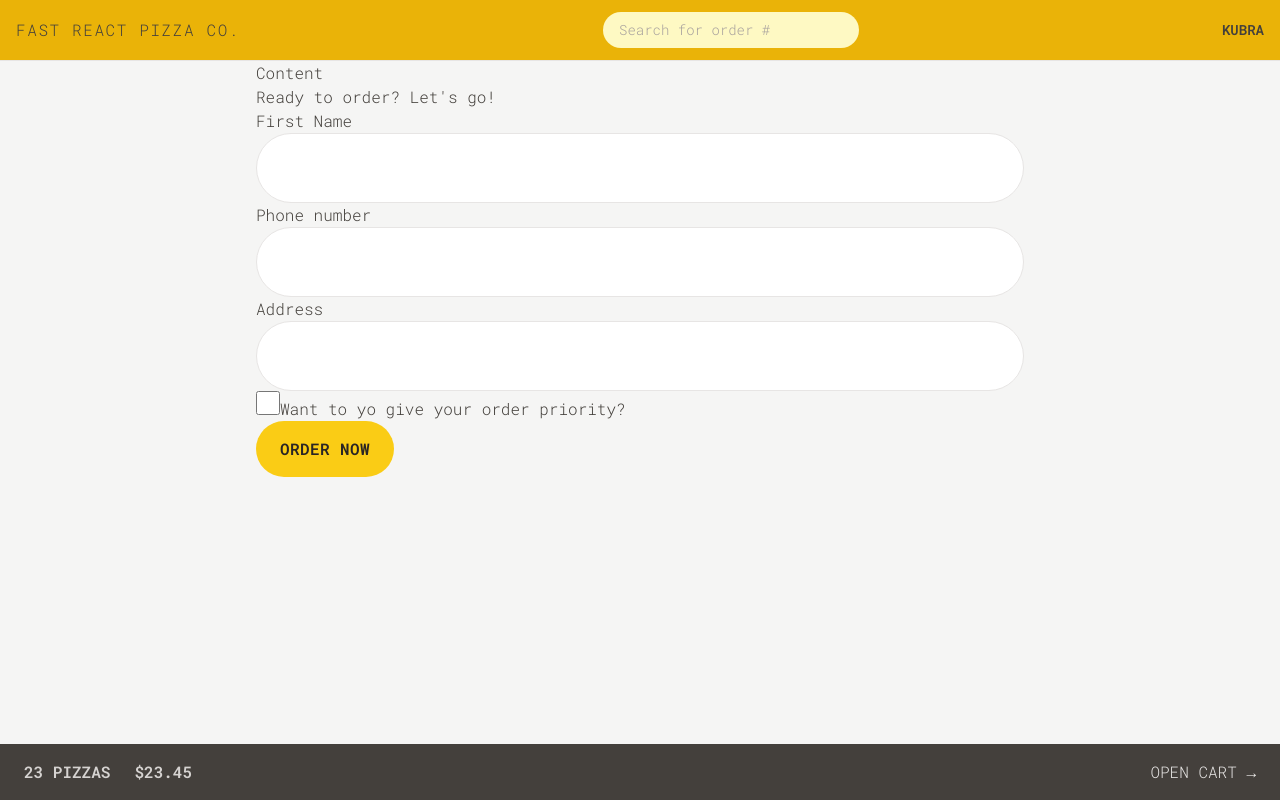
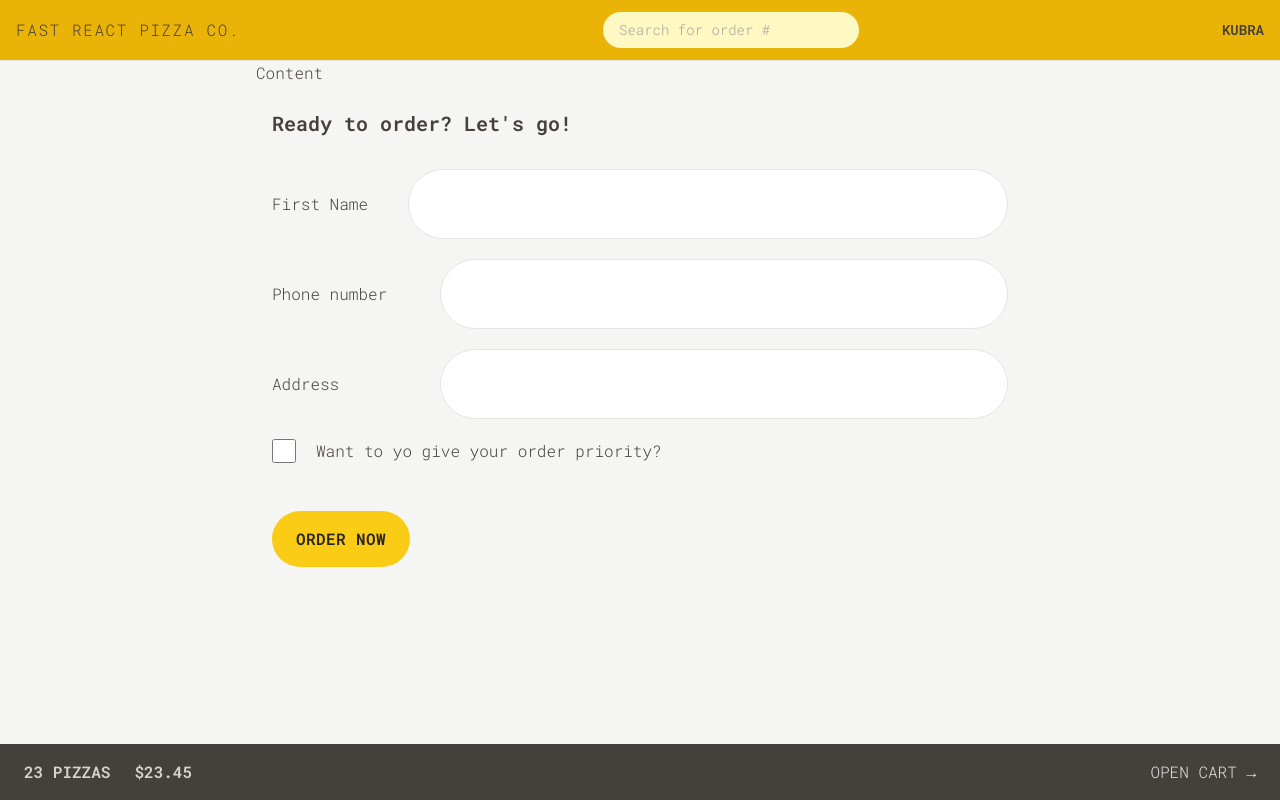
Before and after one commit to kubical12/fast-react-pizza, a React (Vite) app: page /order/new in a window 1280 px wide. Built offline with nearby package versions, Linux system fonts and the light colour scheme.

Commit message:
added cart design

```diff
--- a/src/features/order/CreateOrder.jsx
+++ b/src/features/order/CreateOrder.jsx
@@ -39,33 +39,33 @@
   const cart = fakeCart;
 
   return (
-    <div>
-      <h2>Ready to order? Let's go!</h2>
+    <div className="py-6 px-4 ">
+      <h2 className="text-xl font-semibold mb-8">Ready to order? Let's go!</h2>
 
       {/* <Form method="POST" action="/order/new"> */}
       <Form method="POST">
 
-        <div>
-          <label>First Name</label>
-          <input className="input" type="text" name="customer" required />
+        <div className="mb-5 flex gap-2 flex-col sm:flex-row sm:items-center">
+          <label className="sm:basis-40">First Name</label>
+          <input className="input w-full" type="text" name="customer" required />
         </div>
 
-        <div>
-          <label>Phone number</label>
-          <div>
-            <input className="input" type="tel" name="phone" required />
+        <div className="mb-5 flex gap-2 flex-col sm:flex-row sm:items-center">
+          <label className="sm:basis-40">Phone number</label>
+          <div className="grow">
+            <input className="input w-full" type="tel" name="phone" required />
           </div>
-          {formErrors?.phone && <p>{formErrors.phone}</p>}
+          {formErrors?.phone && <p className="text-xs mt-2 text-red-100 rounded-md bg-red-700">{formErrors.phone}</p>}
         </div>
 
-        <div>
-          <label>Address</label>
-          <div>
-            <input className="input" required />
+        <div className="mb-5 flex gap-2 flex-col sm:flex-row sm:items-center">
+          <label className="sm:basis-40">Address</label>
+          <div className="grow">
+            <input className="input w-full" type="text" name="address" required />
           </div>
         </div>
 
-        <div>
+        <div className="mb-12 flex gap-5 items-center">
           <input className="h-6 w-6 accent-yellow-400 focus:outline-none focus:ring focus:ring-yellow-400 focus:ring-offset-2"
             type="checkbox"
             name="priority"
@@ -73,7 +73,7 @@
             // value={withPriority}
             // onChange={(e) => setWithPriority(e.target.checked)}
           />
-          <label htmlFor="priority">Want to yo give your order priority?</label>
+          <label className="font-medium" htmlFor="priority">Want to yo give your order priority?</label>
         </div>
 
         <div>
--- a/src/features/order/Order.jsx
+++ b/src/features/order/Order.jsx
@@ -1,6 +1,7 @@
 // Test ID: IIDSAT
 import { useLoaderData } from "react-router-dom";
 import { getOrder } from "../../services/apiRestaurant";
+import OrderItem from "./OrderItem"
 import {
   calcMinutesLeft,
   formatCurrency,
@@ -24,29 +25,34 @@
   const deliveryIn = calcMinutesLeft(estimatedDelivery);
 
   return (
-    <div>
-      <div>
-        <h2>Status</h2>
+    <div className="py-6 px-4 space-y-8">
+      <div className="flex flex-center justify-between flex-wrap gap-2">
+        <h2 className="text-xl font-semibold">Order #{id} Status</h2>
 
-        <div>
-          {priority && <span>Priority</span>}
-          <span>{status} order</span>
+        <div className="space-x-2">
+          {priority && <span className="bg-red-500 rounded-full py-1 px-3 text-sm uppercase font-semibold text-red-50 tracking-wider">Priority</span>}
+          <span className="bg-green-500 rounded-full py-1 px-3 text-sm uppercase font-semibold text-green-50 tracking-wider">{status} order</span>
         </div>
       </div>
 
-      <div>
-        <p>
+      <div className="flex flex-wrap items-center justify-between gap-2 bg-stone-200 py-5 px-6">
+        <p className="font-medium">
           {deliveryIn >= 0
             ? `Only ${calcMinutesLeft(estimatedDelivery)} minutes left 😃`
             : "Order should have arrived"}
         </p>
-        <p>(Estimated delivery: {formatDate(estimatedDelivery)})</p>
+        <p className="text-xs text-stone-500">(Estimated delivery: {formatDate(estimatedDelivery)})</p>
       </div>
+      <ul className="divide-stone-200 divide-y border-b border-t">
+        {cart.map((item) =>(
+        <OrderItem item={item} key={item.id}/>
+        ))}
+      </ul>
 
-      <div>
-        <p>Price pizza: {formatCurrency(orderPrice)}</p>
-        {priority && <p>Price priority: {formatCurrency(priorityPrice)}</p>}
-        <p>To pay on delivery: {formatCurrency(orderPrice + priorityPrice)}</p>
+      <div className="space-y-2 bg-stone-200 px-6 py-5">
+        <p className="text-sm font-medium text-stone-600">Price pizza: {formatCurrency(orderPrice)}</p>
+        {priority && <p className="text-sm font-medium text-stone-600">Price priority: {formatCurrency(priorityPrice)}</p>}
+        <p className="font-bold">To pay on delivery: {formatCurrency(orderPrice + priorityPrice)}</p>
       </div>
     </div>
   );
--- a/src/features/order/OrderItem.jsx
+++ b/src/features/order/OrderItem.jsx
@@ -1,13 +1,15 @@
+import { formatCurrency } from "../../utils/helpers";
+
 function OrderItem({ item, isLoadingIngredients, ingredients }) {
   const { quantity, name, totalPrice } = item;
 
   return (
-    <li>
-      <div>
+    <li className="py-3 ">
+      <div className="flex items-center justify-between gap-4 text-sm">
         <p>
-          <span>{quantity}&times;</span> {name}
+          <span className="font-bold">{quantity}&times;</span> {name}
         </p>
-        <p>{formatCurrency(totalPrice)}</p>
+        <p className="font-bold"> {formatCurrency(totalPrice)}</p>
       </div>
     </li>
   );
--- a/src/index.css
+++ b/src/index.css
@@ -4,7 +4,7 @@
 
 @layer components{
     .input{
-        @apply rounded-full border border-stone-200 px-4 py-2 text-sm transition-all duration-300 placeholder:text-stone-400 focus:outline-none focus:ring-yellow-400 w-full md:px-6 md:py-6
+        @apply rounded-full border border-stone-200 px-4 py-2 text-sm transition-all duration-300 placeholder:text-stone-400 focus:outline-none focus:ring-yellow-400 md:px-6 md:py-6
     }
     .loader {
         width: 45px;
```
Also changed, not shown: index.html (+3 -3 lines).
